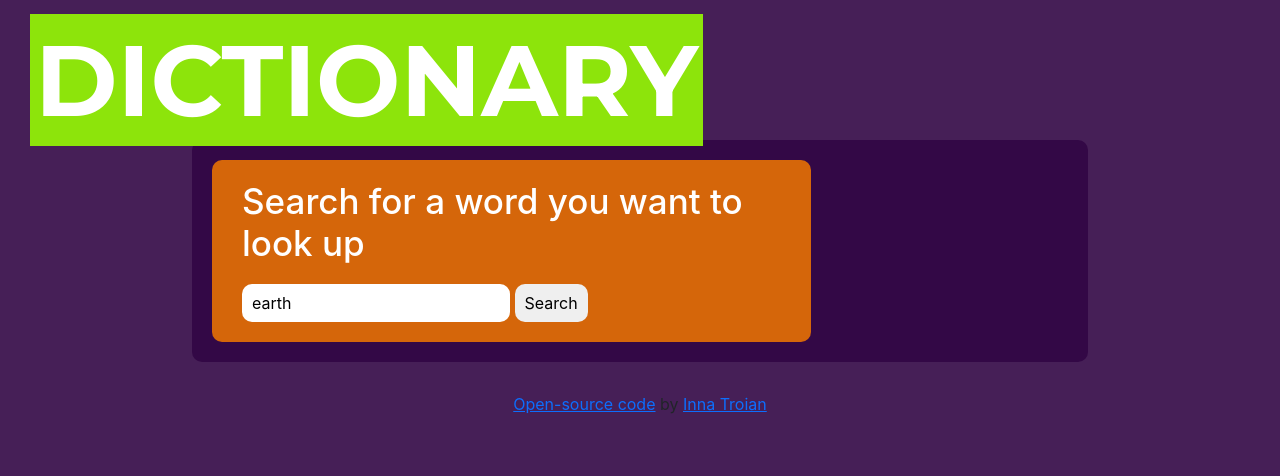
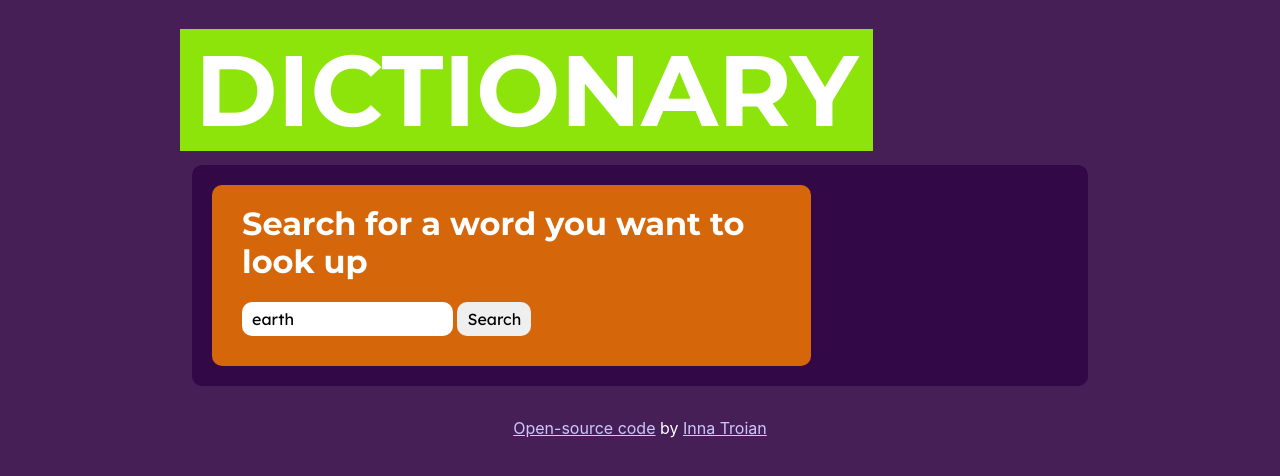
Before and after one commit to birdsong5/dictionary-app, a React (Create React App) app: page / in a window 1280 px wide. Shown: the top 476 px of the page. Built offline with nearby package versions, Linux system fonts and the light colour scheme; no server answers.

Commit message:
Added Audio function and changed CSS,

```diff
--- a/src/App.css
+++ b/src/App.css
@@ -1,11 +1,16 @@
-@import url("https://fonts.googleapis.com/css2?family=Montserrat:wght@700;800&family=Poppins:ital,wght@0,400;0,500;1,200;1,300&display=swap");
+@import url("https://fonts.googleapis.com/css2?family=Lexend:wght@100;200;300;400;500;700&family=Montserrat:wght@700;800&display=swap");
+
+.App-header {
+  margin-top: 30px;
+  margin-bottom: 15px;
+}
 
 .App-header h1 {
   font-size: 100px;
   font-family: "Montserrat", sans-serif;
   display: inline;
-  padding: 5px;
-  margin: 30px;
+  padding: 0 15px;
+  margin-left: 180px;
   text-transform: uppercase;
   color: white;
   background: rgb(141, 228, 11);
@@ -21,17 +26,20 @@
   grid-template-columns: 70% 30%;
   grid-gap: 10px;
   align-items: center;
+  font-family: "Lexend", sans-serif;
 }
 
 .search-section {
   background-color: rgba(220, 107, 8, 0.959);
   border-radius: 10px;
-  padding: 20px 30px;
+  padding: 20px 10px 30px 30px;
   align-self: flex-start;
 }
 
 .search-section h2 {
-  font-size: 35px;
+  font-family: "Montserrat", sans-serif;
+  font-size: 32px;
+  font-weight: 700;
   color: white;
   margin-bottom: 20px;
 }
@@ -39,13 +47,7 @@
 .search-section input {
   border: none;
   border-radius: 10px;
-  padding: 7px 10px;
-}
-
-.search-section input [type="submit"] {
-  padding: 12px;
-  background-color: bisque;
-  font-size: 20px;
+  padding: 5px 10px;
 }
 
 .definition-section {
@@ -57,13 +59,25 @@
 }
 
 .definition-section h2 {
-  font-size: 32px;
+  font-size: 38px;
+  font-weight: 500;
+  margin-bottom: 3px;
 }
 
 .meanings h4 {
-  font-size: 22px;
-  margin-top: 0;
-  margin-bottom: 0;
+  font-size: 25px;
+  margin-top: 10px;
+  margin-bottom: 15px;
+}
+
+.meanings p {
+  font-size: 18px;
+  font-weight: 300;
+}
+
+.meanings p.example {
+  font-size: 15px;
+  font-weight: 200;
 }
 
 .phonetics-row {
@@ -72,15 +86,21 @@
   align-items: center;
 }
 
-.phonetics a {
-  font-size: 25px;
-  color: black;
-  opacity: 0.6;
-}
-
 .phonetics-text {
   font-weight: 500;
   font-size: 22px;
+}
+
+.synonyms {
+  font-weight: 400;
+  margin-top: 0;
+}
+
+.synonym-word {
+  background-color: rgba(124, 106, 142, 0.478);
+  padding: 3px 6px;
+  border-radius: 25px;
+  margin-right: 8px;
 }
 
 .photos-section {
@@ -97,8 +117,12 @@
 .author {
   text-align: center;
   margin-bottom: 30px;
+  color: white;
+}
+.author a {
+  color: rgb(204, 202, 249);
 }
 
-.synonyms {
-  font-weight: 500;
+.author a:hover {
+  color: rgb(116, 111, 220);
 }
--- a/src/Definition.js
+++ b/src/Definition.js
@@ -12,11 +12,19 @@ export default function Definition(props) {
         <div className="phonetics-row">
           <h2>{props.results.word}</h2>
           {props.results.phonetics.map(function (phonetic, index) {
+            const audio = new Audio(phonetic.audio);
+            function playSound() {
+              audio.play();
+            }
+            if (phonetic.audio.length === 0) return <></>;
             return (
               <div className="phonetics" key={index}>
-                <a href={phonetic.audio} target="_blank" rel="noreferrer">
-                  <FontAwesomeIcon icon={faPlayCircle} />
-                </a>
+                <FontAwesomeIcon
+                  icon={faPlayCircle}
+                  opacity="0.8"
+                  fontSize={25}
+                  onClick={playSound}
+                />
                 {"   "}
                 <span className="phonetics-text">{phonetic.text}</span>
               </div>
--- a/src/Meaning.js
+++ b/src/Meaning.js
@@ -11,7 +11,7 @@ export default function Meaning(props) {
         return (
           <div key={index}>
             <p>{definition.definition}</p>
-            <p>
+            <p className="example">
               <em>{definition.example}</em>
             </p>
             <p>
--- a/src/Synonyms.js
+++ b/src/Synonyms.js
@@ -8,7 +8,11 @@ export default function Synonyms(props) {
         {" "}
         Synonyms:{" "}
         {props.synonyms.map(function (synonym, index) {
-          return <span key={index}>{synonym} </span>;
+          return (
+            <span key={index} className="synonym-word">
+              {synonym}{" "}
+            </span>
+          );
         })}
       </div>
     );
```
